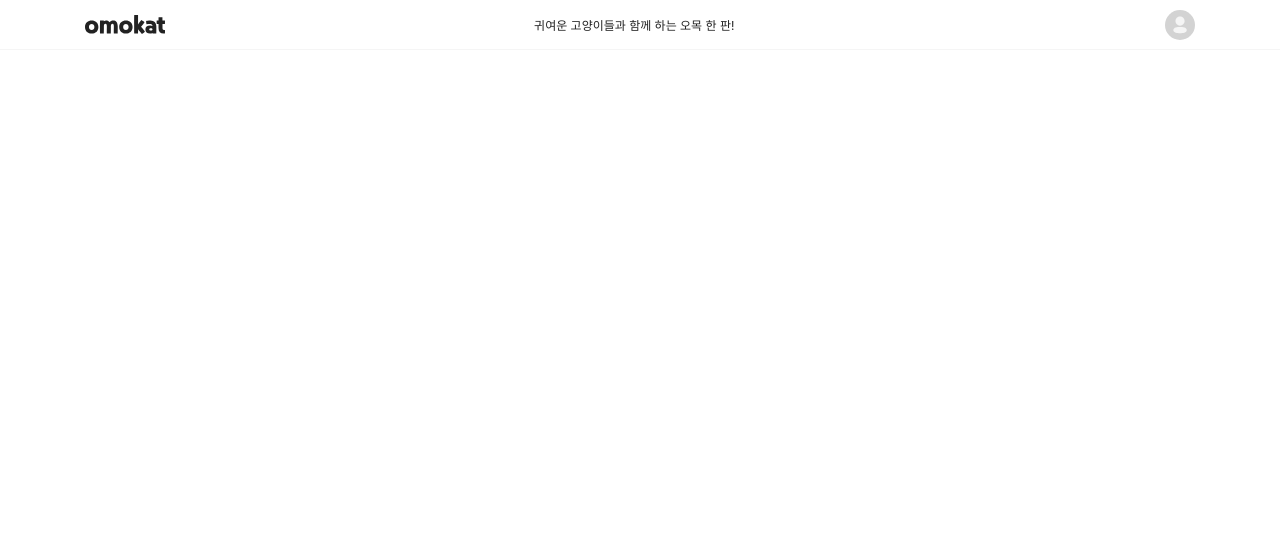
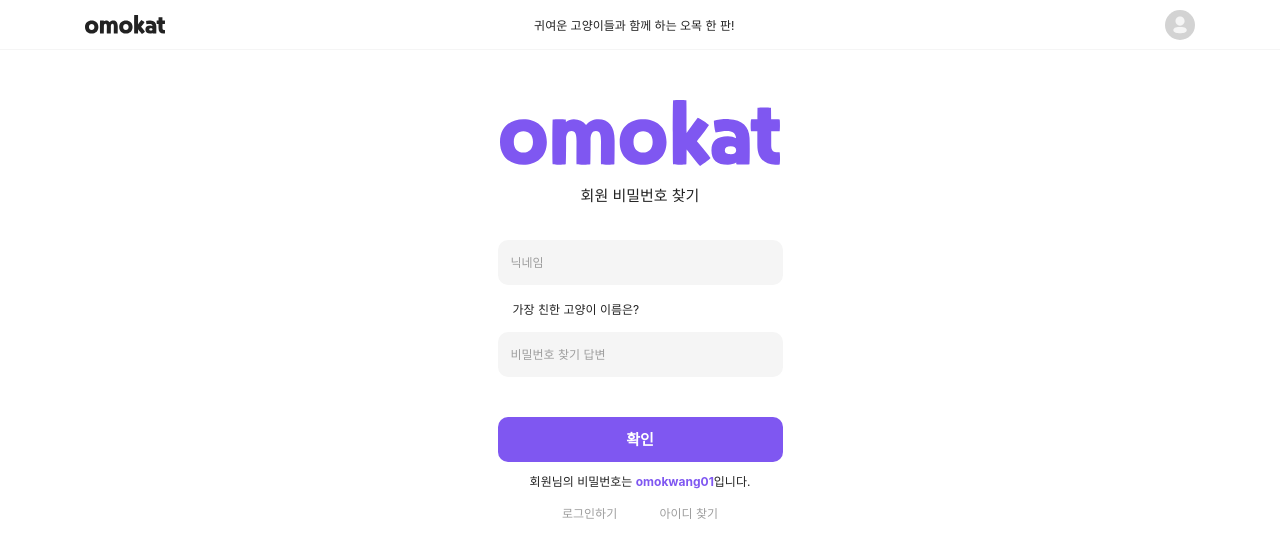
Before and after one commit to jojoDevs/Omokat-FE, a React (Create React App) app: page /find-pwd in a window 1280 px wide. Shown: the top 558 px of the page. Built offline with nearby package versions, Linux system fonts and the light colour scheme.

Commit message:
feat. 비밀번호 찾기 스타일 구현

```diff
--- /dev/null
+++ b/src/components/findPwdPage/FindPwdButton.tsx
@@ -0,0 +1,20 @@
+import React from "react";
+import styles from "./styles/findPwdButton.module.scss";
+
+const FindPwdButton = () => {
+  return (
+    <div className={styles.findButton}>
+      <button className={"size285 purple bold"}>확인</button>
+      <p className={styles.response}>
+        회원님의 비밀번호는 <span className={styles.pwd}>omokwang01</span>
+        입니다.
+      </p>
+      <div className={styles.textButtons}>
+        <span>로그인하기</span>
+        <span>아이디 찾기</span>
+      </div>
+    </div>
+  );
+};
+
+export default FindPwdButton;
--- /dev/null
+++ b/src/components/findPwdPage/FindPwdForm.tsx
@@ -0,0 +1,15 @@
+import React from "react";
+import styles from "./styles/findPwdForm.module.scss";
+import { Input285 } from "../common/Inputs";
+
+const FindPwdForm = () => {
+  return (
+    <div className={styles.inputWrapper}>
+      <Input285 placeholder={"닉네임"} />
+      <p className={styles.question}>가장 친한 고양이 이름은?</p>
+      <Input285 placeholder={"비밀번호 찾기 답변"} />
+    </div>
+  );
+};
+
+export default FindPwdForm;
--- /dev/null
+++ b/src/components/findPwdPage/styles/findPwdButton.module.scss
@@ -0,0 +1,28 @@
+@import "../../../shared/styles/mixins";
+@import "../../../shared/styles/colors";
+
+.findButton {
+  @include flex(column);
+  margin-top: 40px;
+}
+
+.response {
+  margin-top: 10px;
+
+  .pwd {
+    color: $purple200;
+    font-weight: 700;
+  }
+}
+
+.textButtons {
+  width: 156px;
+  display: flex;
+  justify-content: space-between;
+  margin-top: 15px;
+
+  & span {
+    color: $gray300;
+    cursor: pointer;
+  }
+}
--- /dev/null
+++ b/src/components/findPwdPage/styles/findPwdForm.module.scss
@@ -0,0 +1,11 @@
+@import "../../../shared/styles/mixins";
+
+.inputWrapper {
+  display: flex;
+  flex-direction: column;
+  margin-top: 35px;
+}
+
+.question {
+  padding: 15px;
+}
--- a/src/pages/FindPwdPage.tsx
+++ b/src/pages/FindPwdPage.tsx
@@ -1,9 +1,17 @@
-import React from 'react';
+import React from "react";
+import styles from "./styles/findPwdPage.module.scss";
+import LogoTitle from "../components/common/LogoTitle";
+import FindPwdForm from "../components/findPwdPage/FindPwdForm";
+import FindPwdButton from "../components/findPwdPage/FindPwdButton";
 
 const FindPwdPage = () => {
-    return (
-        <></>
-    )
-}
+  return (
+    <div className={styles.container}>
+      <LogoTitle title={"회원 비밀번호 찾기"} />
+      <FindPwdForm />
+      <FindPwdButton />
+    </div>
+  );
+};
 
-export default FindPwdPage
+export default FindPwdPage;
--- /dev/null
+++ b/src/pages/styles/findPwdPage.module.scss
@@ -0,0 +1,7 @@
+@import "../../shared/styles/mixins";
+
+.container {
+  @include flex(column);
+  width: 285px;
+  margin: 100px auto;
+}
```
